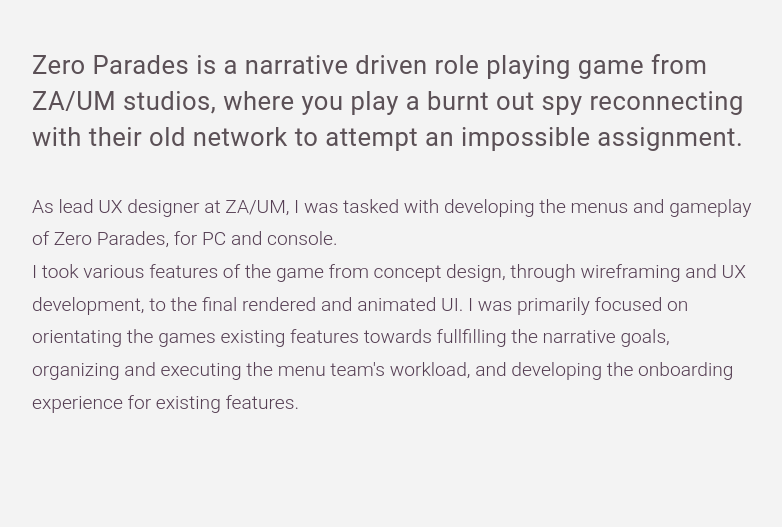
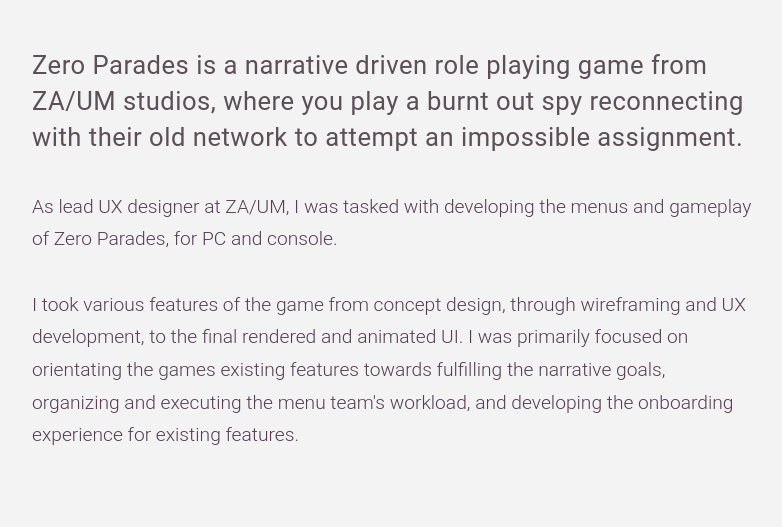
Before and after one commit to BaronBlackmore/SunlightAfterDark, a Jekyll site: the page built from portfolio/zero-parades.html, in a window 1280 px wide and 1400 px high, scrolled down 1123 px. Shown: the top 527 px of the window, without its empty margins (248-1030 px from the left). Built offline with Jekyll 4.4.1, drawn with Linux system fonts in a browser that asks for light colours; some of the changed text lies outside the part shown; grey boxes are pictures that could not be loaded.

Commit message:
Update zero-parades.html

```diff
--- a/portfolio/zero-parades.html
+++ b/portfolio/zero-parades.html
@@ -49,8 +49,8 @@
 			</h5>
 			<p>
 				As lead UX designer at ZA/UM, I was tasked with developing the menus and gameplay of Zero Parades, for PC and console.
-				<br>
-				I took various features of the game from concept design, through wireframing and UX development, to the final rendered and animated UI. I was primarily focused on orientating the games existing features towards fullfilling the narrative goals, organizing and executing the menu team's workload, and developing the onboarding experience for existing features.
+				<br><br>
+				I took various features of the game from concept design, through wireframing and UX development, to the final rendered and animated UI. I was primarily focused on orientating the games existing features towards fulfilling the narrative goals, organizing and executing the menu team's workload, and developing the onboarding experience for existing features.
 			</p>
 		<div class="nav-pad"></div>
 	</div>
@@ -59,8 +59,8 @@
 
 
 <!-- moodboard -->
-<div class="wide-pic-holder"  style="padding-top: 0;">
-	<img alt="Zero Parades moodboard" style="max-width: 100%;" src="/images/portfolio/zp_moodboard_2.png">
+<div class="wide-pic-holder">
+	<img alt="Zero Parades moodboard" src="/images/portfolio/zp_moodboard_2.png">
 </div>
 
 
@@ -70,26 +70,22 @@
 		<h5>UX Feature Team</h5>
 
 		<p>
-			Coming into the project, I was given a team of 6 developers of different diciplines to lead, as the UX feature team. In this role, I prioritized and costed menus and gameplay elements based on ungency and scale, ensuring the specifications were in scope, and developed in verifiable stages from concept to shippable.
+		Coming into the project, I was given a team of 6 developers of different disciplines to lead, as the UX feature team. In this role, I prioritized and costed menus and gameplay elements based on urgency and scale, ensuring the specifications were in scope, and developed in verifiable stages from the start to the end of the pipeline.
+		<!-- <br><br>	 -->
 		</p>
-	</div>
-</div>
-
-<div class="wide-pic-holder">
-	<img alt="feature team production chart" style="max-width: 100%;" src="/images/portfolio/menu_planning_1400.png">
-</div>
-
-
-<div class="center-col">
-	<div class="mobile-sidepad">
+<img alt="feature team production chart" src="/images/portfolio/menu_planning_1400.png">
+		<!-- (vision) - concept - prototype - (lock) - implement - ship - polish -->
+		<!-- <br><br> -->
 		<p>
-		In working with the art team, I translated concept art into a consistent visual design language, ascribing design patterns to relevant visual elements, in order to create a formal design language for the game. We maintained a dialoge with the art team throughout produciton to ensure the aesthetic was maintained.
+		In working with the art team, I translated concept art into a consistent visual design language, ascribing design patterns to relevant visual elements, in order to create a formal design language for the game. We maintained a dialoge with the art team throughout production to ensure the aesthetic was maintained.
 		</p>
 
 	</div>
 </div>
 
-
+<div class="wide-pic-holder">
+	<img alt="feature team production chart" src="/images/portfolio/menu_planning_1400.png">
+</div>
 
 
 Had to chat to other leads to make so many docs
```
